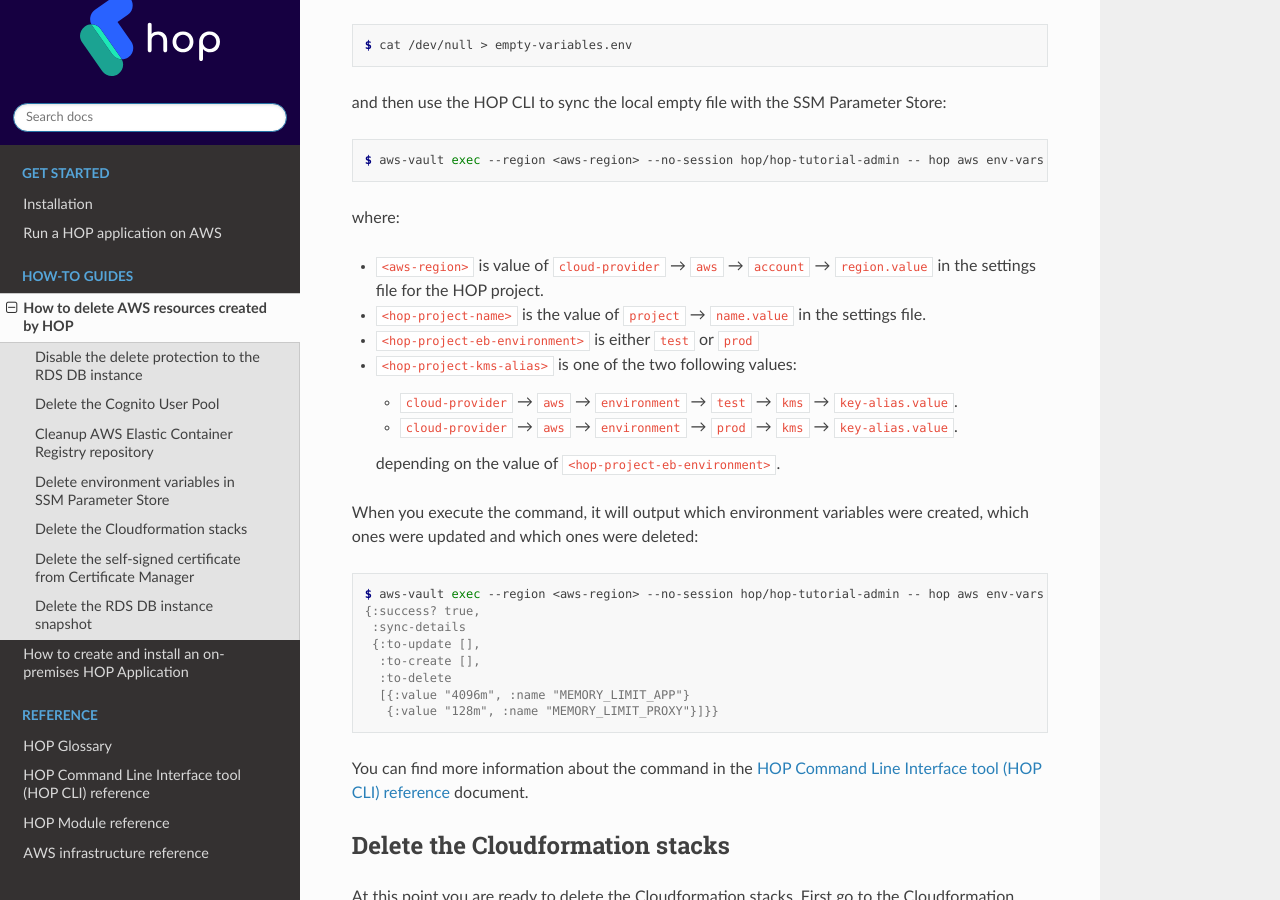
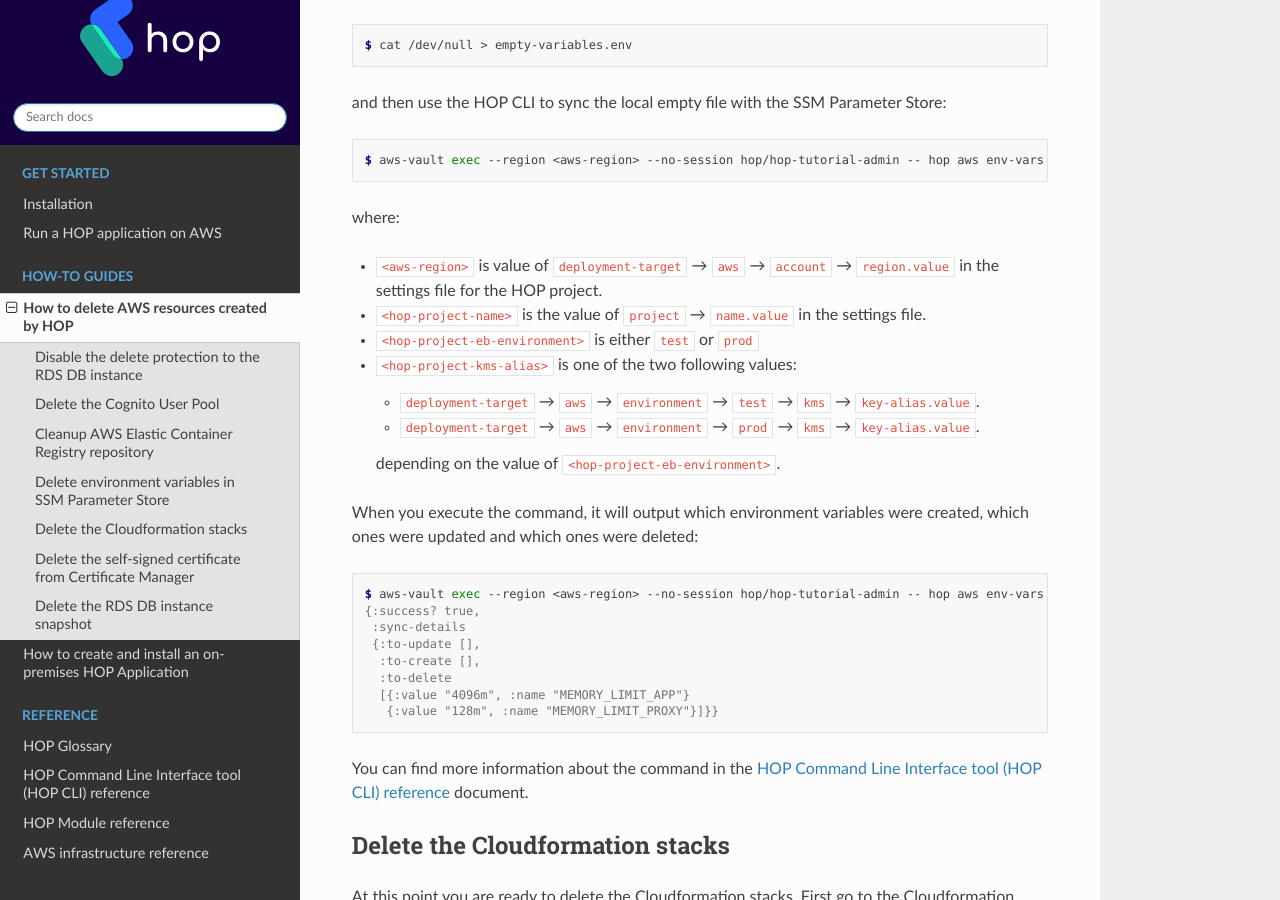
Before and after one commit to gethop-dev/hop-documentation, a Sphinx documentation site: the page built from docs/source/how-to/delete-aws-resources/main.rst, in a window 1280 px wide and 900 px high, scrolled down 3191 px. Built offline with Sphinx 7.4.7 and the Read the Docs theme 2.0.0, drawn with Linux system fonts in a browser that asks for light colours.

Commit message:
Replace cloud[-]provider ocurrences with deployment[-]target

```diff
--- a/docs/source/get-started/installation/main.rst
+++ b/docs/source/get-started/installation/main.rst
@@ -140,7 +140,7 @@ available sub-commands provided by the tool will be printed:
 You are now ready to bootstrap your first HOP application. You can
 follow the :doc:`/get-started/run-hop-application-on-aws/main`
 tutorial to create and deploy a HOP application on Amazon Web Services
-cloud provider.
+or On-premises deployment targets.
 
 .. rubric:: Footnotes
 
--- a/docs/source/get-started/run-hop-application-on-aws/appendix/edit-settings-file-manually.rst
+++ b/docs/source/get-started/run-hop-application-on-aws/appendix/edit-settings-file-manually.rst
@@ -103,7 +103,7 @@ settings' values:
   enhance the bootstrapped project. But for this tutorial we will
   select some basic ones. We will set the value to ``[:core :frontend
   :aws :ci]``
-* ``cloud-provider`` → ``aws`` → ``account`` → ``region.value``: The
+* ``deployment-target`` → ``aws`` → ``account`` → ``region.value``: The
   AWS region where you want to create the project resources. Change to
   your desired region. So far the HOP CLI has been mainly tested on
   the ``eu-west-1`` region. So we recommend you to use that region in
--- a/docs/source/get-started/run-hop-application-on-aws/appendix/existing-aws-account-settings.rst
+++ b/docs/source/get-started/run-hop-application-on-aws/appendix/existing-aws-account-settings.rst
@@ -7,7 +7,7 @@ conflicts or misbehavior when generating a new project using the HOP
 CLI. When configuring the settings file, double-check the following
 configuration options:
 
-* ``cloud-provider`` → ``aws`` → ``account``
+* ``deployment-target`` → ``aws`` → ``account``
 
   * ``stack-name.value``: Name for the Cloudformation stack
     that will prepare your AWS account for running HOP Applications. The
@@ -19,7 +19,7 @@ configuration options:
     your AWS VPC. Make sure to use a AWS VPC CIDR that does not conflict with an
     existing one in your account.
 
-* ``cloud-provider`` → ``aws`` → ``project``
+* ``deployment-target`` → ``aws`` → ``project``
 
   * ``stack-name.value``: Name for the AWS Cloudformation stack
     that will be used to generate application-wide resources. The project
@@ -35,7 +35,7 @@ configuration options:
       the AWS VPC CIDR block and that it does not conflict with other
       AWS subnets CIDRs.
 
-* ``cloud-provider`` → ``aws`` → ``environment``
+* ``deployment-target`` → ``aws`` → ``environment``
 
   * ``dev``
 
--- a/docs/source/get-started/run-hop-application-on-aws/main.rst
+++ b/docs/source/get-started/run-hop-application-on-aws/main.rst
@@ -9,7 +9,7 @@ following features:
 
 * `Duct Framework`_ based backend.
 * `Reactive`_ ClojureScript front-end.
-* Infrastructure provisioning in the Amazon Web Services cloud provider.
+* Infrastructure provisioning in the Amazon Web Services deployment target.
 * CI/CD integration with `GitHub Actions`_.
 
 .. _Reactive: https://github.com/reagent-project/reagent
@@ -242,7 +242,7 @@ following configuration options:
 
 * ``project`` → ``name``: We will set the project name to
   ``"hop-tutorial"``.
-* ``cloud-provider`` → ``aws`` → ``account`` → ``region``: The
+* ``deployment-target`` → ``aws`` → ``account`` → ``region``: The
   AWS region where you want to create the project resources. Change to
   your desired region. So far the HOP CLI has been mainly tested on
   the ``eu-west-1`` region. So we recommend you to use that region in
--- a/docs/source/how-to/delete-aws-resources/main.rst
+++ b/docs/source/how-to/delete-aws-resources/main.rst
@@ -105,7 +105,7 @@ Parameter Store:
 
 where:
 
-* ``<aws-region>`` is value of ``cloud-provider`` → ``aws`` →
+* ``<aws-region>`` is value of ``deployment-target`` → ``aws`` →
   ``account`` → ``region.value`` in the settings file for the HOP
   project.
 * ``<hop-project-name>`` is the value of ``project`` →
@@ -113,9 +113,9 @@ where:
 * ``<hop-project-eb-environment>`` is either ``test`` or ``prod``
 * ``<hop-project-kms-alias>`` is one of the two following values:
 
-  * ``cloud-provider`` → ``aws`` → ``environment`` → ``test`` →
+  * ``deployment-target`` → ``aws`` → ``environment`` → ``test`` →
     ``kms`` → ``key-alias.value``.
-  * ``cloud-provider`` → ``aws`` → ``environment`` → ``prod`` →
+  * ``deployment-target`` → ``aws`` → ``environment`` → ``prod`` →
     ``kms`` → ``key-alias.value``.
 
   depending on the value of ``<hop-project-eb-environment>``.
--- a/docs/source/reference/aws-infrastructure/main.rst
+++ b/docs/source/reference/aws-infrastructure/main.rst
@@ -1,8 +1,9 @@
 AWS infrastructure reference
 ============================
 
-When the AWS cloud provider is selected, the HOP Command Line Interface tool (from here on, HOP CLI) will provision
-all the infrastructure needed for deploying the platform.
+When the AWS deployment target is selected, the HOP Command Line
+Interface tool (from here on, HOP CLI) will provision all the
+infrastructure needed for deploying the platform.
 
 Cloudformation
 --------------
```
